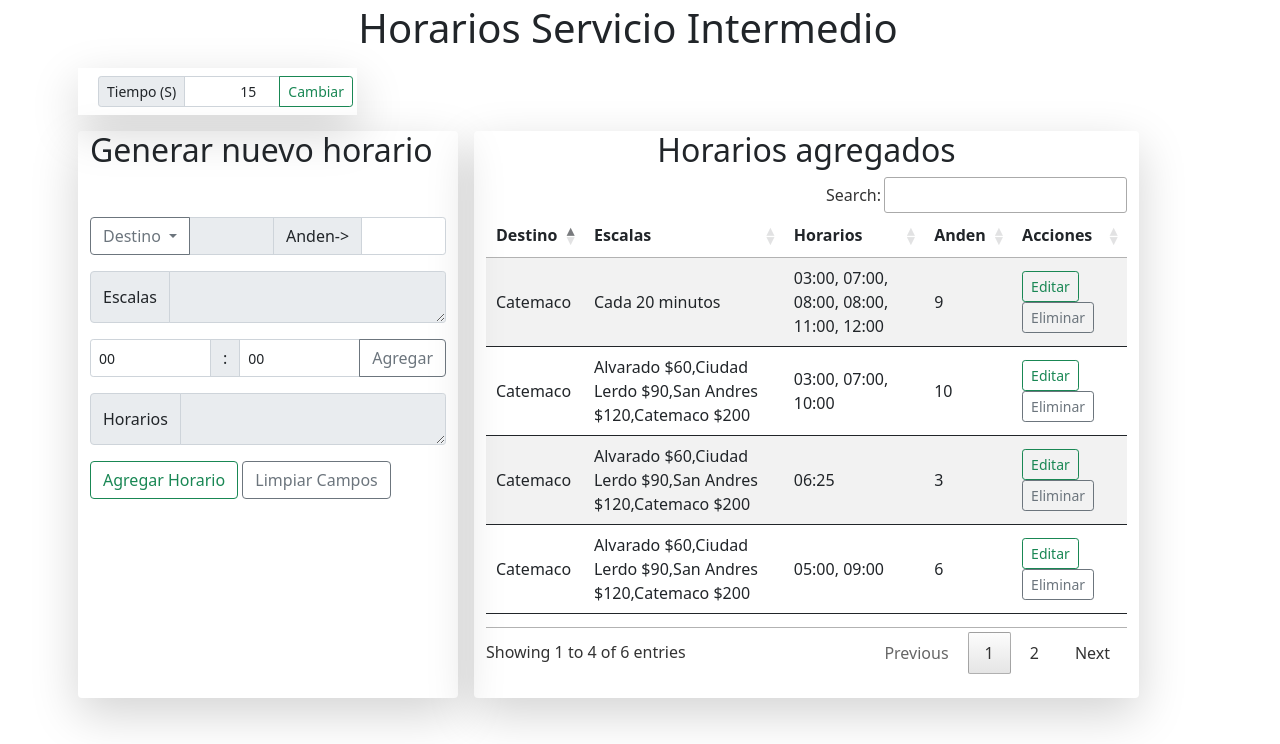
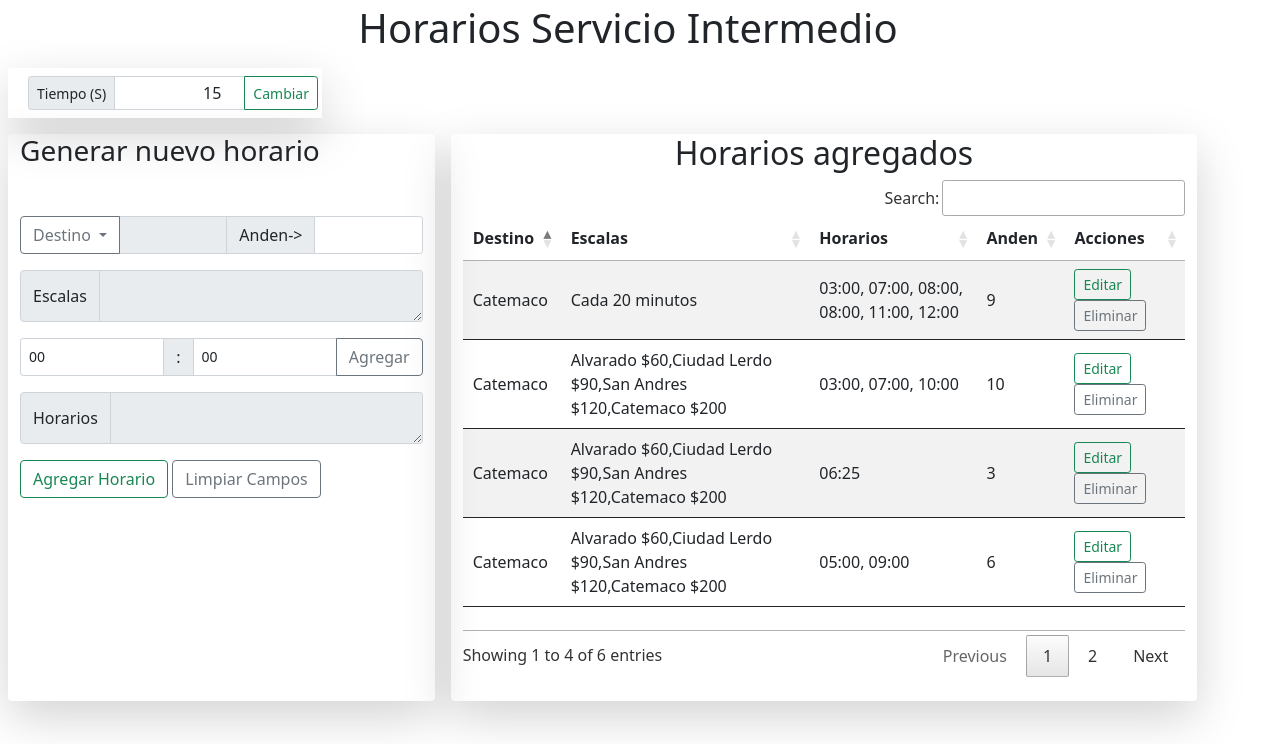
Before and after one commit to camacho999/adov2, a Flask app: page /horarios in a window 1280 px wide. Shown: the part 56-800 px from the top of the page. Run offline with Flask 2, Linux system fonts and the light colour scheme; data comes from the database, SQL or seed files in the repository; lists and menus that the app fills with data are empty; some libraries are stand-ins or nearby versions.

Commit message:
se modifica contenedor

```diff
--- a/templates/base.html
+++ b/templates/base.html
@@ -33,7 +33,7 @@
 
 
 
-	<div class="container">
+	<div class="container-fluid">
 
 		{% block hide %}{% endblock %}
 
--- a/templates/horarios.html
+++ b/templates/horarios.html
@@ -23,8 +23,8 @@
           <form action="/time" method="post">
             <div class="input-group input-group-sm m-2">
 
-              <span class="input-group-text" id="inputGroup-sizing-sm">Tiempo (S)</span>
-              <input type="number" class="form-control text-end" name="time" value="{{time.time}}" required>
+              <span class="input-group-text" id="inputGroup-sizing-sm fs-6">Tiempo (S)</span>
+              <input type="number" class="form-control text-end fs-6" name="time" value="{{time.time}}" required>
               <button class="btn btn-outline-success" type="submit">Cambiar</button>
 
             </div>
@@ -34,7 +34,7 @@
 
       <!-----Contenedor de Formulario---------->
       <div class="formcontent col-md-12 col-ms-12 col-lg-4 m-2 rounded-2 shadow-lg bg-transparent">
-        <h2 class="mb-5">Generar nuevo horario</h2>
+        <h3 class="mb-5 ">Generar nuevo horario</h3>
         <form class="mb-5" action="/horarios" method="post">
         <div class="input-group mb-3">
 
```
